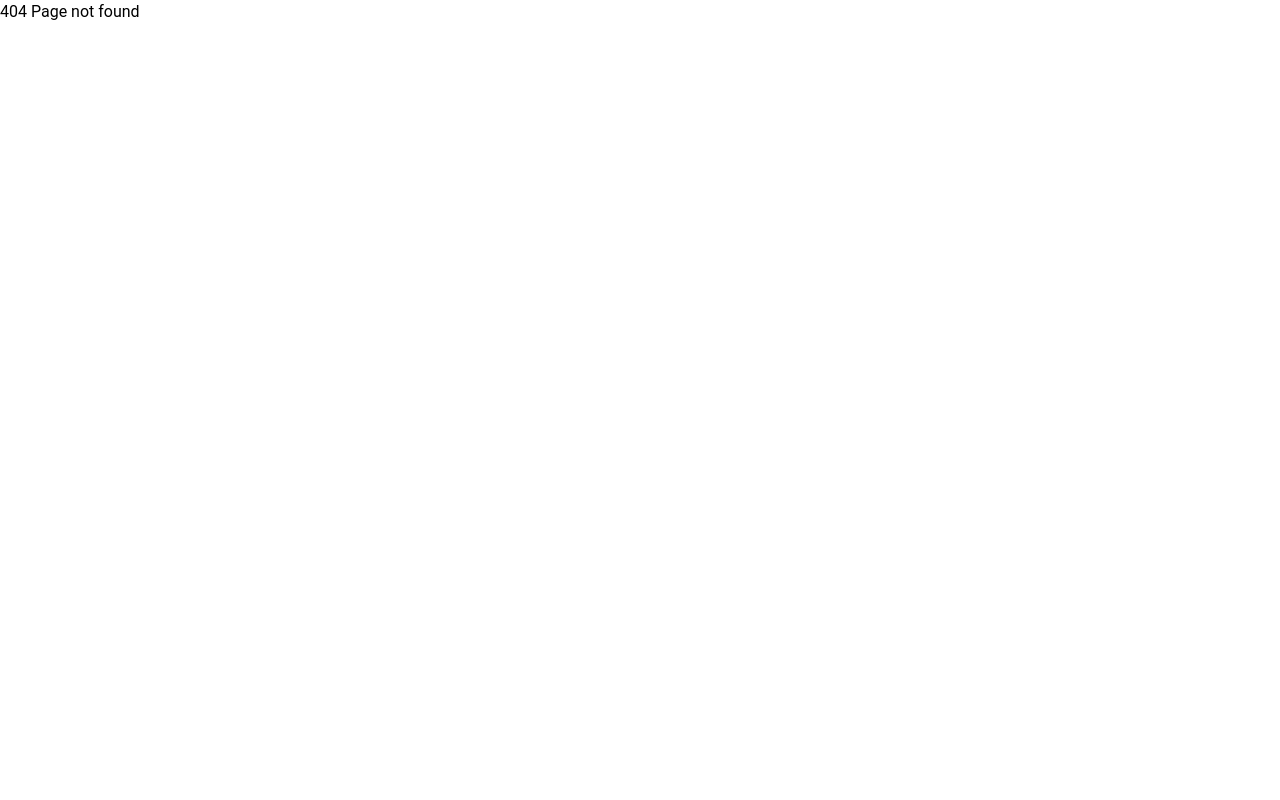
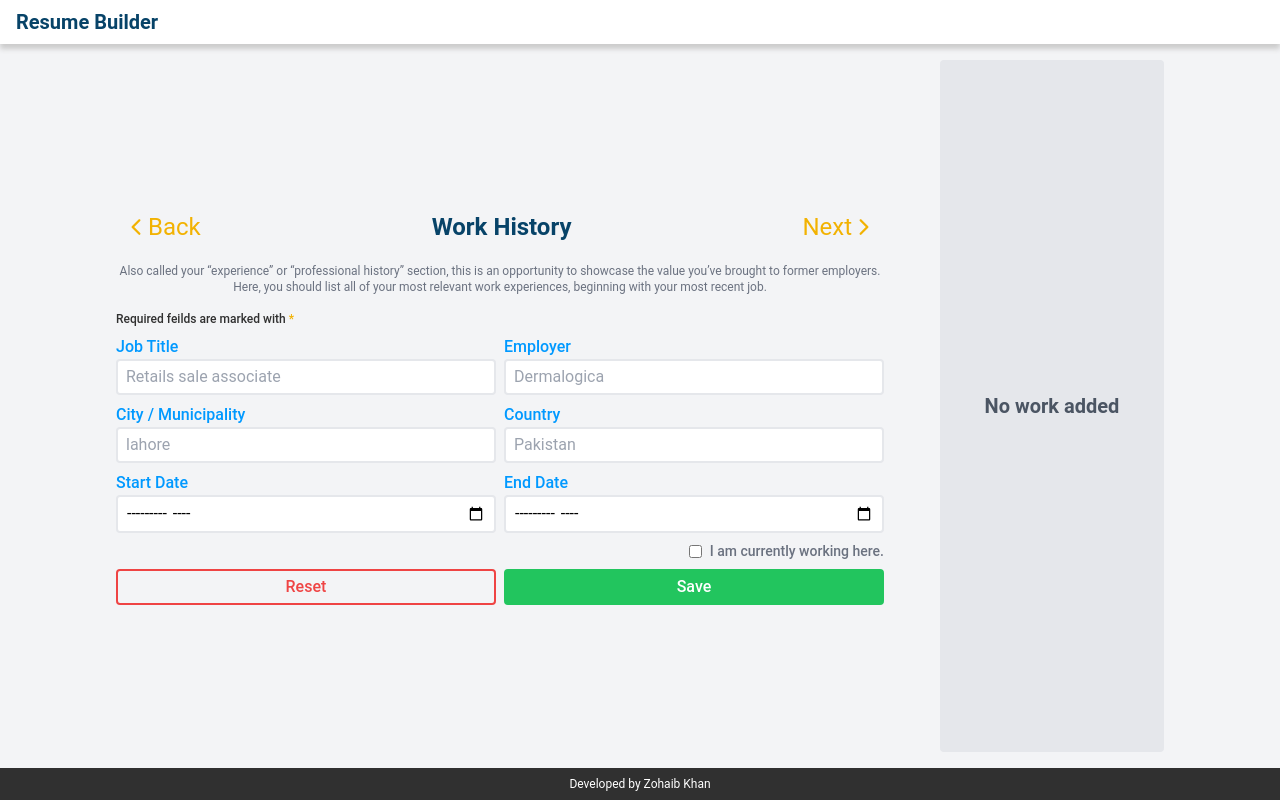
Before and after one commit to napstar-420/resume-builder, a React (Create React App) app: page /edit/work_history in a window 1280 px wide. Before the commit this address had no page. Built offline with nearby package versions, Linux system fonts and the light colour scheme; the HTML template or start-up script is replaced by a standard one.

Commit message:
create workHistory.jsx

```diff
--- a/src/App.js
+++ b/src/App.js
@@ -9,6 +9,7 @@ import Home from './routes/home';
 import PersonalInfo from './routes/personalInfo';
 import Edit from './routes/edit';
 import EditRoot from './routes/editRoot';
+import WorkHistory from "./routes/work_history";
 function App() {
   const router = createBrowserRouter(
     createRoutesFromElements(
@@ -17,6 +18,7 @@ function App() {
         <Route path="edit/" element={<Edit />}>
           <Route index element={<EditRoot />}/>
           <Route path="personal_info" element={<PersonalInfo />}/>
+          <Route path="work_history" element={<WorkHistory />}/>
         </Route>
       </Route>
     )
--- a/src/index.css
+++ b/src/index.css
@@ -30,10 +30,10 @@
         @apply font-semibold sm:text-xl 2xl:text-2xl text-mainYellow mx-1 sm:col-start-1 sm:col-end-2 sm:row-start-1 sm:row-end-2
     }
     .info_container {
-        @apply flex-1 max-w-[1500px] mx-auto grid place-items-center p-4;
+        @apply flex-1 max-w-[1500px] h-max mx-auto grid grid-cols-1 lg:grid-cols-[1fr_auto] grid-rows-[auto_auto] lg:grid-rows-1 gap-4 lg:justify-items-center p-4;
     }
     .info_subContainer {
-        @apply max-w-4xl;
+        @apply max-w-3xl self-center h-max;
     }
     .container_nav {
         @apply flex justify-between items-center;
@@ -42,7 +42,7 @@
         @apply text-2xl font-semibold text-darkBlue;
     }
     .back_forward_link {
-        @apply text-mainYellow text-2xl font-medium flex items-center hover:bg-gray-200 p-1 sm:pl-3 sm:pr-1 sm:py-1 rounded-full;
+        @apply text-mainYellow text-2xl font-medium flex items-center justify-center hover:bg-gray-200 py-1 px-2 rounded-full;
     }
     .back_forward_link > span {
         @apply hidden sm:block font-normal;
@@ -71,4 +71,7 @@
     .submit-btn {
         @apply px-2 py-1 border-2 border-green-500 rounded text-white font-medium bg-green-500;
     }
+    .added_info_container {
+        @apply bg-gray-200 p-2 lg:w-48 xl:w-56 rounded lg:ml-10 grid grid-cols-[repeat(auto-fit,_minmax(200px,1fr))]
+    }
 }
--- a/src/routes/personalInfo.jsx
+++ b/src/routes/personalInfo.jsx
@@ -8,7 +8,7 @@ export default function PersonalInfo() {
       <article className='info_subContainer'>
         <nav className='container_nav'>
           <h1>Personal Information</h1>
-          <Link className='back_forward_link' to='/work'>
+          <Link className='back_forward_link' to='/edit/work_history'>
             <span>Next</span>
             <IoIosArrowForward />
           </Link>
--- /dev/null
+++ b/src/routes/work_history.jsx
@@ -0,0 +1,64 @@
+import React from 'react';
+import { IoIosArrowBack, IoIosArrowForward } from 'react-icons/io';
+import { Link } from 'react-router-dom';
+
+export default function WorkHistory() {
+  return (
+    <section className='info_container'>
+        <article className='info_subContainer'>
+            <nav className="container_nav">
+                <Link className='back_forward_link' to='/edit/personal_info'>
+                    <IoIosArrowBack />
+                    <span>Back</span>
+                </Link>
+                <h1>Work History</h1>
+                <Link className='back_forward_link' to='/edit/education'>
+                    <span>Next</span>
+                    <IoIosArrowForward />
+                </Link>
+            </nav>
+            <main className=''>
+                <p className="description_para">
+                Also called your “experience” or “professional history” section, this is an opportunity to showcase the value you’ve brought to former employers. Here, you should list all of your most relevant work experiences, beginning with your most recent job.
+                </p>
+                <form className='edit_info_form'>
+                    <p>Required feilds are marked with <span className="astrk">*</span></p>
+                    <div>
+                        <label htmlFor="job_title" className="formLabel">Job Title</label>
+                        <input type="text" id='job_title' name='job_title' placeholder='Retails sale associate' className="form_control" />
+                    </div>
+                    <div>
+                        <label htmlFor="employer" className="formLabel">Employer</label>
+                        <input type="text" id='employer' name='employer' placeholder='Dermalogica' className="form_control" />
+                    </div>
+                    <div>
+                        <label htmlFor="city" className="formLabel">City / Municipality</label>
+                        <input type="text" id="city" name='city' className="form_control" placeholder='lahore' />
+                    </div>
+                    <div>
+                        <label htmlFor="country" className="formLabel">Country</label>
+                        <input type="text" id="country" name='country' placeholder='Pakistan' className="form_control" />
+                    </div>
+                    <div>
+                        <label htmlFor="job_start_date" className="formLabel">Start Date</label>
+                        <input type="month" id="job_start_date" name='job_start_date' className="form_control" />
+                    </div>
+                    <div>
+                        <label htmlFor="job_end_date" className="formLabel">End Date</label>
+                        <input type="month" id="job_end_date" name='job_end_date' className="form_control" />
+                    </div>
+                    <div className='flex items-center sm:col-start-1 sm:col-end-3 justify-self-end'>
+                        <input type="checkbox" name="current_work" id="current_work" className='mr-2'/>
+                        <label htmlFor='current_work' className='formLabel text-gray-500 text-sm'>I am currently working here.</label>
+                    </div>
+                    <button type="reset" className='reset-btn'>Reset</button>
+                    <button type="submit" className='submit-btn'>Save</button>
+                </form>
+            </main>
+        </article>
+        <div className='added_info_container'>
+            <p className='text-center text-xl font-semibold text-gray-600 place-self-center'>No work added</p>
+        </div>
+    </section>
+  )
+}
```
